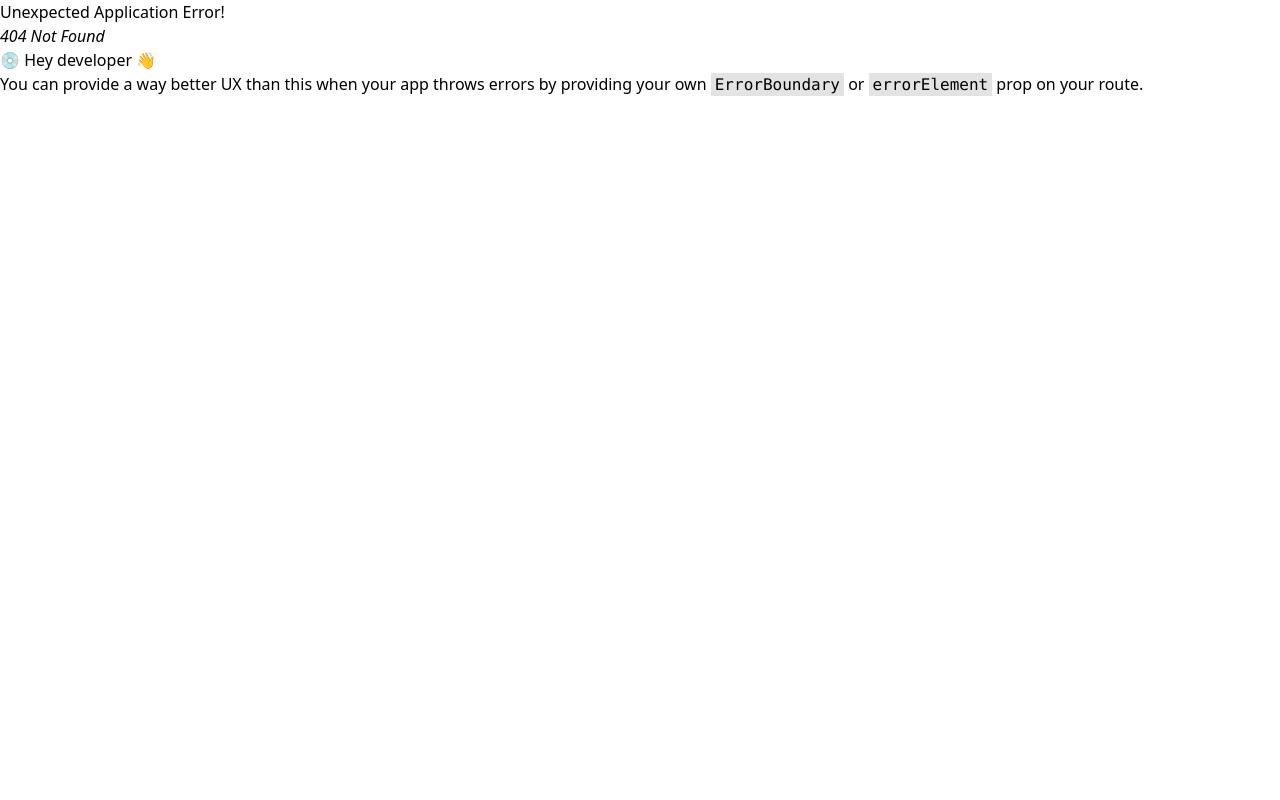
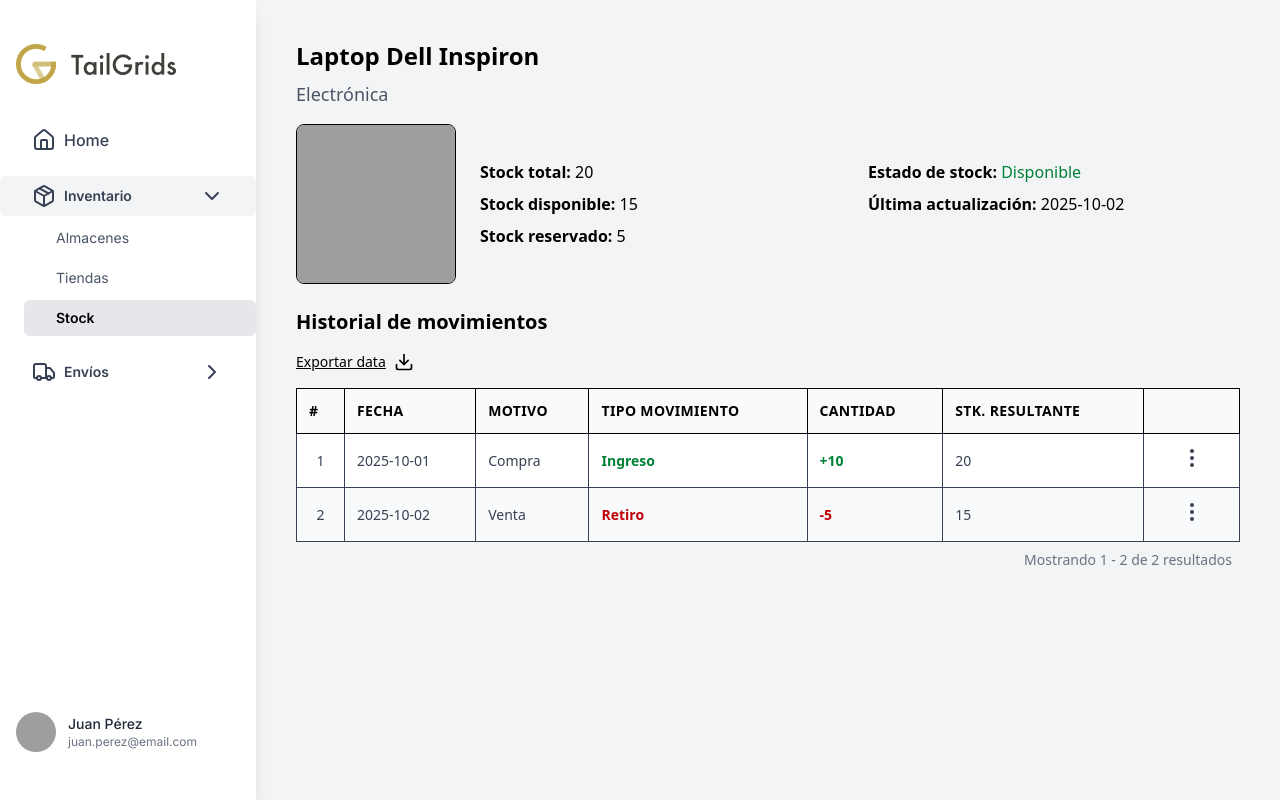
Before and after one commit to 202W0807-Taller-Web/ecommerce-admin, a React (Vite) app: page /inventario/stock/1 in a window 1280 px wide. Before the commit this address had no page. Built offline with nearby package versions, Linux system fonts and the light colour scheme; grey boxes are pictures that could not be loaded; what tailgrids would draw is missing.

Commit message:
detalles tienda

```diff
--- a/src/layouts/MainLayout.tsx
+++ b/src/layouts/MainLayout.tsx
@@ -14,7 +14,7 @@
     children: [
       { label: "Almacenes", path: "/inventario/almacenes" },
       { label: "Tiendas", path: "/inventario/tiendas" },
-      { label: "Productos", path: "/inventario/productos" },
+      { label: "Stock", path: "/inventario/stock" },
     ],
   },
   {
--- /dev/null
+++ b/src/pages/inventario/StockDetailsPage.tsx
@@ -0,0 +1,150 @@
+import { useParams } from "react-router-dom";
+import { useState } from "react";
+import Button from "../../components/Button";
+import FileAction from "../../components/FileAction";
+import { TableHeader, TableCell, ActionMenuCell } from "../../components/Table";
+import Pagination from "../../components/Pagination";
+import { Eye, Trash2 } from "lucide-react";
+
+// Datos simulados
+const productosData = [
+  {
+    id: 1,
+    nombre: "Laptop Dell Inspiron",
+    categoria: "Electrónica",
+    imagen: "https://i.pravatar.cc/80?img=5",
+    stkTotal: 20,
+    stkDisponible: 15,
+    stkReservado: 5,
+    estadoStk: "Disponible",
+    ultimaActualizacion: "2025-10-02",
+  },
+  {
+    id: 2,
+    nombre: "Mouse Logitech",
+    categoria: "Accesorios",
+    imagen: "https://i.pravatar.cc/80?img=6",
+    stkTotal: 7,
+    stkDisponible: 5,
+    stkReservado: 2,
+    estadoStk: "Bajo Stock",
+    ultimaActualizacion: "2025-10-01",
+  },
+];
+
+const movimientosData = [
+  {
+    id: 1,
+    fecha: "2025-10-01",
+    motivo: "Compra",
+    tipo: "Ingreso",
+    cantidad: 10,
+    stkResultante: 20,
+  },
+  {
+    id: 2,
+    fecha: "2025-10-02",
+    motivo: "Venta",
+    tipo: "Retiro",
+    cantidad: -5,
+    stkResultante: 15,
+  },
+];
+
+export default function StockDetailsPage() {
+  const { id } = useParams();
+  const producto = productosData.find(p => p.id === Number(id)) || productosData[0];
+
+  // Historial movimientos
+  const pageSize = 10;
+  const [page, setPage] = useState(1);
+  const totalPages = Math.max(1, Math.ceil(movimientosData.length / pageSize));
+  const paginated = movimientosData.slice((page - 1) * pageSize, page * pageSize);
+
+  return (
+    <div className="p-4 w-full max-w-full overflow-x-auto">
+      <h1 className="text-2xl font-bold mb-2">{producto.nombre}</h1>
+      <h2 className="text-lg text-gray-600 mb-4">{producto.categoria}</h2>
+      <div className="flex flex-col sm:flex-row gap-6 mb-6 items-center">
+        <img src={producto.imagen} alt={producto.nombre} className="w-40 h-40 rounded-lg border" />
+        <div className="grid grid-cols-1 sm:grid-cols-2 gap-4 w-full">
+          <div className="flex flex-col gap-2">
+            <div><b>Stock total:</b> {producto.stkTotal}</div>
+            <div><b>Stock disponible:</b> {producto.stkDisponible}</div>
+            <div><b>Stock reservado:</b> {producto.stkReservado}</div>
+          </div>
+          <div className="flex flex-col gap-2">
+            <div><b>Estado de stock:</b> <span className={producto.estadoStk === "Disponible" ? "text-green-700" : "text-red-700"}>{producto.estadoStk}</span></div>
+            <div><b>Última actualización:</b> {producto.ultimaActualizacion}</div>
+          </div>
+        </div>
+      </div>
+      <h2 className="text-xl font-bold mb-4">Historial de movimientos</h2>
+      <div className="flex flex-row gap-4 mb-4">
+        <FileAction text="Exportar data" variant="download" />
+      </div>
+      <div className="overflow-x-auto w-full">
+        <table className="min-w-[600px] w-full border-collapse mb-2 text-xs sm:text-sm">
+          <thead className="bg-gray-50">
+            <tr>
+              <TableHeader label="#" className="w-12 min-w-[48px] text-center" />
+              <TableHeader label="Fecha" />
+              <TableHeader label="Motivo" />
+              <TableHeader label="Tipo movimiento" />
+              <TableHeader label="Cantidad" />
+              <TableHeader label="Stk. resultante" />
+              <th className="w-24 min-w-[64px] text-center border border-stroke"></th>
+            </tr>
+          </thead>
+          <tbody>
+            {paginated.length === 0 ? (
+              <tr><TableCell>No hay movimientos</TableCell></tr>
+            ) : (
+              paginated.map((m, idx) => (
+                <tr key={m.id} className={idx % 2 ? "bg-gray-50" : "bg-white"}>
+                  <TableCell className="w-12 min-w-[48px] text-center">{m.id}</TableCell>
+                  <TableCell>{m.fecha}</TableCell>
+                  <TableCell>{m.motivo}</TableCell>
+                  <TableCell>
+                    <span className={m.tipo === "Ingreso" ? "text-green-700 font-semibold" : "text-red-700 font-semibold"}>
+                      {m.tipo}
+                    </span>
+                  </TableCell>
+                  <TableCell>
+                    <span className={m.tipo === "Ingreso" ? "text-green-700 font-semibold" : "text-red-700 font-semibold"}>
+                      {m.tipo === "Ingreso" ? `+${Math.abs(m.cantidad)}` : `-${Math.abs(m.cantidad)}`}
+                    </span>
+                  </TableCell>
+                  <TableCell>{m.stkResultante}</TableCell>
+                  <ActionMenuCell
+                    buttons={[{
+                      label: "Ver detalles",
+                      icon: <Eye className="w-4 h-4 text-blue-600" />,
+                      onClick: () => console.log(`Ver detalles movimiento: ${m.id}`),
+                    }, {
+                      label: "Eliminar",
+                      icon: <Trash2 className="w-4 h-4 text-red-600" />,
+                      onClick: () => console.log(`Eliminar movimiento: ${m.id}`),
+                    }]}
+                  />
+                </tr>
+              ))
+            )}
+          </tbody>
+        </table>
+        <div className="flex justify-end items-center w-full mt-2">
+          <span className="text-sm text-gray-500 mr-2">
+            {`Mostrando ${movimientosData.length === 0 ? 0 : ((page - 1) * pageSize + 1)} - ${movimientosData.length === 0 ? 0 : Math.min(page * pageSize, movimientosData.length)} de ${movimientosData.length} resultados`}
+          </span>
+        </div>
+        <div className="flex justify-center mt-4 w-full">
+          <Pagination
+            currentPage={page}
+            totalPages={totalPages}
+            onPageChange={setPage}
+          />
+        </div>
+      </div>
+    </div>
+  );
+}
--- a/src/pages/inventario/ProductosPage.tsx
+++ b/src/pages/inventario/StockPage.tsx
@@ -3,7 +3,8 @@
 import FileAction from "../../components/FileAction";
 import { TableHeader, TableCell, StatusBadge, ActionMenuCell } from "../../components/Table";
 import Pagination from "../../components/Pagination";
-import { Search } from "lucide-react";
+import { Search, Eye } from "lucide-react";
+import { useNavigate } from "react-router-dom";
 import Select from "../../components/Select";
 
 import { useQuery } from "@tanstack/react-query";
@@ -11,6 +12,7 @@
 import { getProductos } from "../../modules/inventario/api/productos";
 
 export default function ProductosPage() {
+    const navigate = useNavigate();
     const [busqueda, setBusqueda] = useState("");
     const [categoria, setCategoria] = useState("");
     const [page, setPage] = useState(1);
@@ -121,7 +123,13 @@
                                     <TableCell>
                                         <StatusBadge label={p.estadoStk} variant={p.estadoStk === "Disponible" ? "success" : "danger"} />
                                     </TableCell>
-                                    <ActionMenuCell/>
+                                    <ActionMenuCell
+                                        buttons={[{
+                                            label: "Ver detalles",
+                                            icon: <Eye className="w-4 h-4 text-blue-600" />,
+                                            onClick: () => navigate(`/inventario/stock/${p.id}`),
+                                        }]}
+                                    />
                                 </tr>
                             ))
                         )}
```
Also changed, not shown: src/router.tsx (+7 -2 lines).
